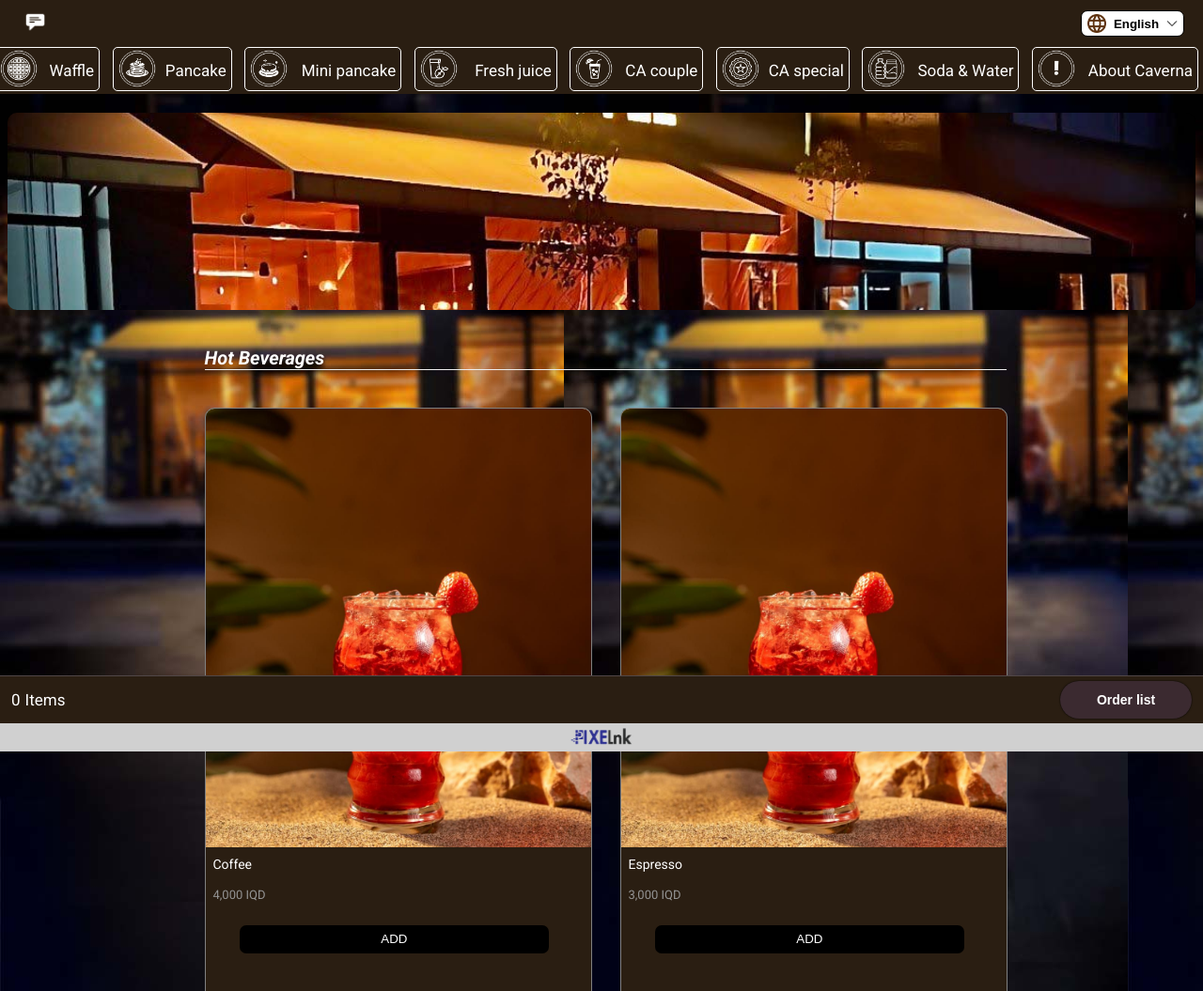
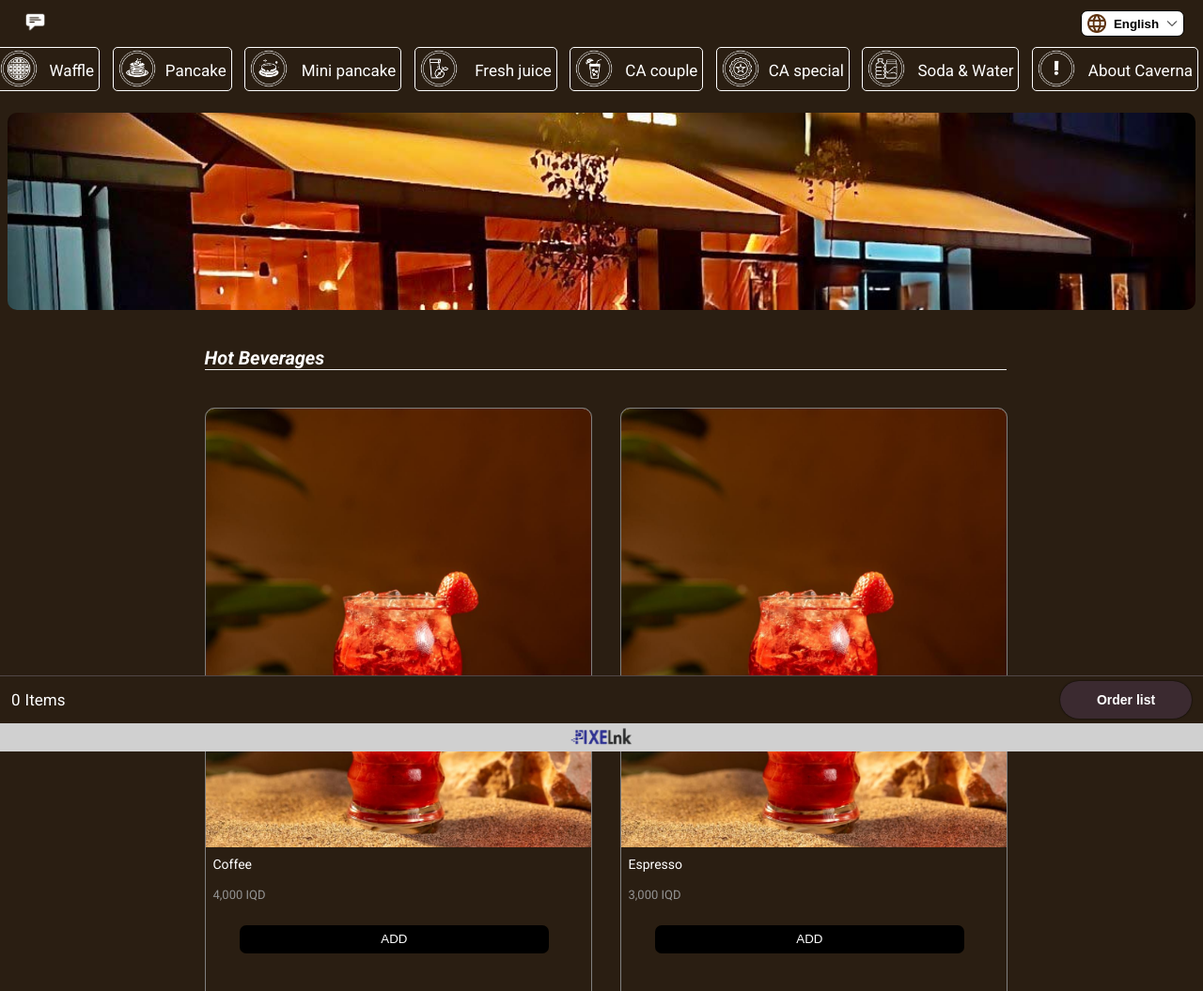
Before and after one commit to PixeLinkOfficial/testcav, a plain HTML site: page 1.html in a window 1280 px wide. Shown: the top 1055 px of the page at 94% size. Drawn offline with Linux system fonts and the light colour scheme.

Commit message:
Update main.css

```diff
--- a/css/main.css
+++ b/css/main.css
@@ -1,6 +1,6 @@
 body{
 
-    background-image: url(thc1.jpg);
+    background-color: #2a1e12;
     margin-top: 85px;
     font-family: "Roboto", serif;
 }
```
